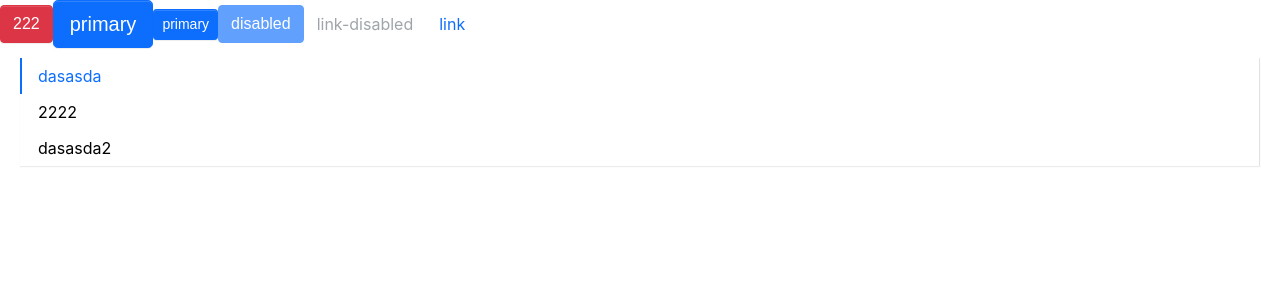
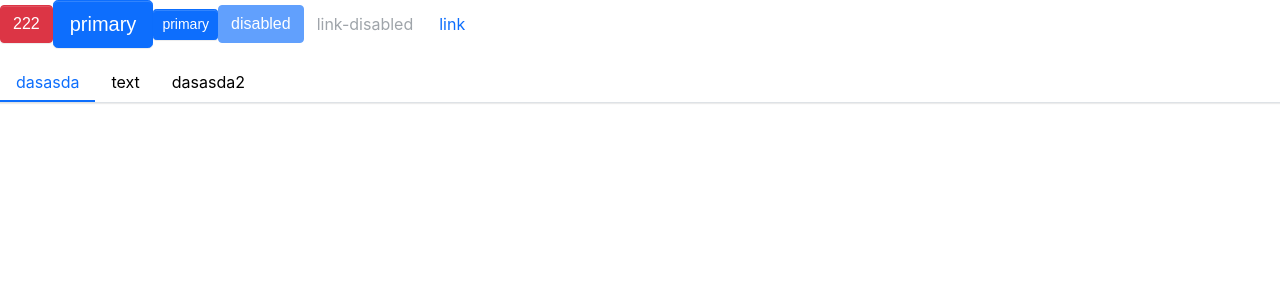
Before and after one commit to t596502/nathan-ui, a React app: page / in a window 1280 px wide. Shown: the top 300 px of the page. Built offline with nearby package versions, Linux system fonts and the light colour scheme; the HTML template or start-up script is replaced by a standard one.

Commit message:
1.新增subMenu组件 2.完善 Menu menuItem组件

```diff
--- a/src/App.tsx
+++ b/src/App.tsx
@@ -2,6 +2,7 @@
 import Button from './components/Button'
 import Menu from './components/Menu/menu'
 import MenuItem from './components/Menu/menuItem'
+import SubItem from './components/Menu/subMenu'
 function App() {
   return (
     <div className="App">
@@ -12,9 +13,14 @@
       <Button btnType='link' href='http://www.baidu.com' disabled>link-disabled</Button>
       <Button btnType='link' href='http://www.baidu.com'>link</Button>
 
-        <Menu onSelect={(val) => alert(val)} mode={"vertical"}>
-            <MenuItem  disabled>dasasda</MenuItem>
-            <MenuItem>2222</MenuItem>
+        <Menu defaultIndex={'0'} mode='horizontal' onSelect={(val)=>alert(val)}>
+            <MenuItem>dasasda</MenuItem>
+            <SubItem title={'text'}>
+                <MenuItem>2222</MenuItem>
+                <MenuItem>dasdas</MenuItem>
+                <MenuItem>dasdas大的</MenuItem>
+                <MenuItem>的撒大撒大苏打</MenuItem>
+            </SubItem>
             <MenuItem>dasasda2</MenuItem>
         </Menu>
     </div>
--- a/src/components/Menu/_style.scss
+++ b/src/components/Menu/_style.scss
@@ -1,4 +1,4 @@
-.viking-menu{
+.viking-menu {
   display: flex;
   flex-wrap: wrap;
   padding-left: 0;
@@ -23,9 +23,66 @@
       border-bottom: $menu-item-active-border-width solid $menu-item-active-color;
     }
   }
+  .submenu-item {
+    position: relative;
+    .submenu-title {
+      display: flex;
+      align-items: center;
+    }
+    .arrow-icon {
+      transition: transform .25s ease-in-out;
+      margin-left: 3px;
+    }
+    &:hover {
+      .arrow-icon {
+        transform: rotate(180deg);
+      }
+    }
+  }
+  .is-vertical {
+    .arrow-icon {
+      transform: rotate(0deg) !important;
+    }
+  }
+  .is-vertical.is-opened {
+    .arrow-icon {
+      transform: rotate(180deg) !important;
+    }
+  }
+  .viking-submenu {
+    display: none;
+    list-style:none;
+    padding-left: 0;
+    white-space: nowrap;
+    //transition: $menu-transition;
+    .menu-item {
+      padding: $menu-item-padding-y $menu-item-padding-x;
+      cursor: pointer;
+      transition: $menu-transition;
+      color: $body-color;
+      &.is-active, &:hover {
+        color: $menu-item-active-color !important;
+      }
+    }
+  }
+  .viking-submenu.menu-opened {
+    display: block;
+  }
 }
-
-
+.menu-horizontal {
+  >.menu-item {
+    border-bottom: $menu-item-active-border-width solid transparent;
+  }
+  .viking-submenu {
+    position: absolute;
+    background: $white;
+    z-index: 100;
+    top: calc(100% + 8px);
+    left: 0;
+    border: $menu-border-width solid $menu-border-color;
+    box-shadow: $submenu-box-shadow;
+  }
+}
 .menu-vertical {
   flex-direction: column;
   border-bottom: 0px;
--- a/src/components/Menu/menu.tsx
+++ b/src/components/Menu/menu.tsx
@@ -3,9 +3,9 @@
 import {MenuItemProps} from './menuItem'
 
 type MenuMode = 'horizontal' | 'vertical'
-type SelectCallback = (selectedIndex:number)=>void;
-export interface Menuprops {
-    defaultIndex? :number;
+type SelectCallback = (selectedIndex:string)=>void;
+export interface MenuProps {
+    defaultIndex? :string;
     className?:string
     mode?:MenuMode
     style?:React.CSSProperties,
@@ -13,19 +13,21 @@
 
 }
 interface IMenuContext {
-    index:number;
-    onSelect?:SelectCallback
+    index:string;
+    onSelect?:SelectCallback,
+    mode?:MenuMode
 }
 
-export const MenuContext = createContext<IMenuContext>({index:0})
+export const MenuContext = createContext<IMenuContext>({index:'0'})
 
-const Menu:React.FC<Menuprops> = (props)=>{
+const Menu:React.FC<MenuProps> = (props)=>{
     const {className,mode,style,children,defaultIndex,onSelect} = props;
     const [currentActive,setActive] = useState(defaultIndex)
     const classes = classNames('viking-menu',className,{
-        'menu-vertical':mode === 'vertical'
+        'menu-vertical':mode === 'vertical',
+        'menu-horizontal': mode !== 'vertical'
     })
-    const handleClick = (index:number) =>{
+    const handleClick = (index:string) =>{
         setActive(index)
         if(onSelect){
             onSelect(index)
@@ -33,19 +35,19 @@
     }
 
     const passedContext:IMenuContext={
-        index:currentActive || 0,
-        onSelect:handleClick
+        index:currentActive || '0',
+        onSelect:handleClick,
+        mode
     }
 
     const renderChildren = ()=>{
+
         return React.Children.map(children,(child,index)=>{
             const childElement = child as React.FunctionComponentElement<MenuItemProps>;
-            console.log(childElement);
             const {displayName,name} = childElement.type
-            console.log(displayName,childElement.type.name);
-            if(name === 'MenuItem'){
+            if(name === 'MenuItem' || name === 'SubMenu'){
                 return React.cloneElement(childElement,{
-                    index
+                    index:index.toString()
                 })
             }else {
                 console.error('renderChildren is not menuItem')
@@ -62,4 +64,9 @@
     )
 }
 
+Menu.defaultProps = {
+    defaultIndex: '0',
+    mode: 'horizontal',
+}
+
 export default Menu
--- a/src/components/Menu/menuItem.tsx
+++ b/src/components/Menu/menuItem.tsx
@@ -3,7 +3,7 @@
 import {MenuContext} from './menu'
 
 export interface MenuItemProps {
-    index?:number;
+    index?:string;
     disabled?:boolean;
     className?:string;
     style?:React.CSSProperties;
@@ -18,7 +18,7 @@
         'is-active':context.index === index
     });
     const handleClick = ()=>{
-        if(context.onSelect && !disabled && typeof index === 'number'){
+        if(context.onSelect && !disabled && (typeof index === 'string')){
             context.onSelect(index)
         }
     }
@@ -29,5 +29,5 @@
     );
 }
 
-
+MenuItem.displayName = 'MenuItem'
 export default MenuItem
--- /dev/null
+++ b/src/components/Menu/subMenu.tsx
@@ -0,0 +1,70 @@
+import React,{useState,useContext} from 'react'
+import classNames from 'classnames'
+import {MenuContext} from './menu'
+import {MenuItemProps} from './menuItem'
+
+export interface SubMenuProps {
+    index?:string;
+    title:string;
+    className?:string;
+}
+
+const SubMenu:React.FC<SubMenuProps> = ({index,title,className,children})=>{
+    const context = useContext(MenuContext)
+
+    const [showSub,setShowSub] = useState(false)
+
+    const classes = classNames('submenu-item menu-item',className,{
+        'is-active':context.index === index,
+        'is-opened': showSub,
+        'is-vertical':context.mode === 'vertical',
+    })
+    const handleClick = (e:React.MouseEvent)=>{
+        e.preventDefault()
+        setShowSub(!showSub)
+    }
+    let timer:any
+    const handleHover = (e:React.MouseEvent,toggle:boolean)=>{
+        clearTimeout(timer)
+        e.preventDefault()
+        timer = setTimeout(()=>{
+            setShowSub(toggle)
+        },300)
+    }
+
+    const clickEvents = context.mode  === "vertical" ? {onClick:handleClick} :{}
+    const hoverEvent = context.mode  !== "vertical" ? {
+        onMouseEnter:(e:React.MouseEvent)=>{handleHover(e,true)},
+        onMouseLeave:(e:React.MouseEvent)=>{handleHover(e,false)},
+    } : {}
+
+    const renderChildren = ()=>{
+        const subMenuClasses = classNames('viking-submenu',{
+            'menu-opened':showSub
+        })
+        const element = React.Children.map(children,(child,i)=>{
+            const childElement = child as React.FunctionComponentElement<MenuItemProps>
+            if(childElement.type.displayName === 'MenuItem'){
+                return React.cloneElement(childElement,{
+                    index:`${index}-${i}`
+                })
+            }else {
+                console.error('place write down MenuItem')
+            }
+        })
+        return <ul className={subMenuClasses}>
+            {element}
+        </ul>
+    }
+    return(
+        <li key={index} className={classes} {...hoverEvent}>
+            <div className="submenu-title"  {...clickEvents}>
+                {title}
+            </div>
+            {renderChildren()}
+        </li>
+    )
+}
+SubMenu.displayName = 'SubMenu'
+
+export default SubMenu
```
